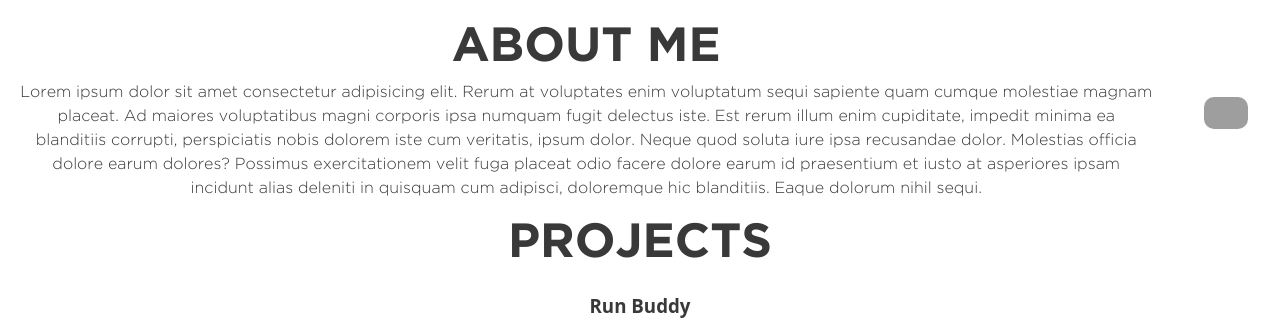
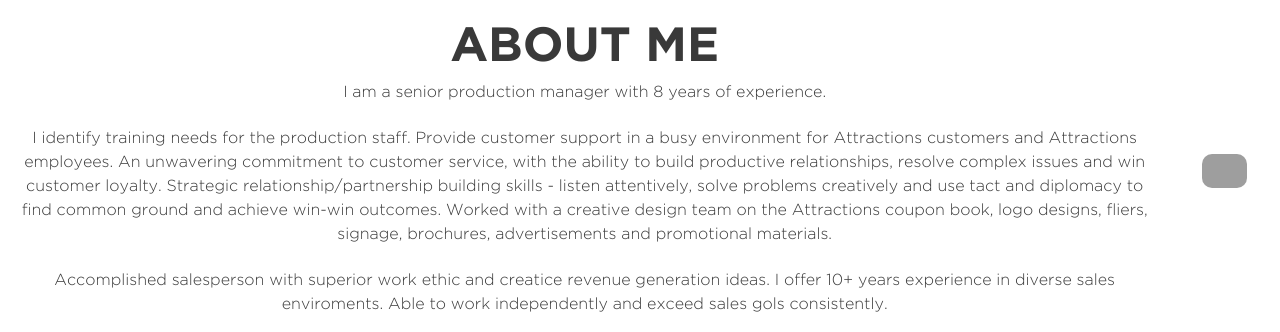
Before and after one commit to joliver521/portfolio, a plain HTML site: page index.html in a window 1280 px wide. Shown: the part 787-1119 px from the top of the page. Drawn offline with Linux system fonts and the light colour scheme; grey boxes are pictures that could not be loaded.

Commit message:
README/HTML/CSS minor changes and updates

```diff
--- a/index.html
+++ b/index.html
@@ -37,19 +37,20 @@
         <article id="about-me" class="about-me">
             <div class="about-info">
                 <h2>About Me</h2>
-                <p>Lorem ipsum dolor sit amet consectetur adipisicing elit. Rerum at voluptates enim voluptatum
-                    sequi
-                    sapiente quam cumque molestiae magnam placeat. Ad maiores voluptatibus magni corporis ipsa
-                    numquam
-                    fugit delectus iste.
-                    Est rerum illum enim cupiditate, impedit minima ea blanditiis corrupti, perspiciatis nobis
-                    dolorem
-                    iste cum veritatis, ipsum dolor. Neque quod soluta iure ipsa recusandae dolor. Molestias officia
-                    dolore earum dolores?
-                    Possimus exercitationem velit fuga placeat odio facere dolore earum id praesentium et iusto at
-                    asperiores ipsam incidunt alias deleniti in quisquam cum adipisci, doloremque hic blanditiis.
-                    Eaque
-                    dolorum nihil sequi.
+                <p>I am a senior production manager with 8 years of experience.
+                </p> <br>
+                <p>I identify training needs for the production staff. Provide customer support in a busy environment
+                    for
+                    Attractions customers and Attractions employees. An unwavering commitment to customer service, with
+                    the ability to build productive relationships, resolve complex issues and win customer loyalty.
+                    Strategic relationship/partnership building skills - listen attentively, solve problems creatively
+                    and use tact and diplomacy to find common ground and achieve win-win outcomes. Worked with a
+                    creative design team on the Attractions coupon book, logo designs, fliers, signage, brochures,
+                    advertisements and promotional materials.
+                </p> <br>
+                <p>Accomplished salesperson with superior work ethic and creatice revenue generation ideas. I offer 10+
+                    years experience in diverse sales enviroments. Able to work independently and exceed sales gols
+                    consistently.</p>
                 </p>
             </div>
             <div class="profile-image">
@@ -72,7 +73,7 @@
                             src="./assets/images/horiseon-screen-shot.png" alt="Screen shot of Horiseon"></a>
                 </article>
                 <article class="projects">
-                    <h3>Project 3</h3>
+                    <h3>Password Generator (Coming Soon!)</h3>
                     <a href=""><img src="./assets/images/pexels-soumil-kumar-735911.jpg"
                             alt="hand typing on a keyboard"></a>
                 </article>
```
Also changed, not shown: assets/css/style.css (+10 -0 lines), assets/images/portfolio-site.gif (added), 1 other file.
